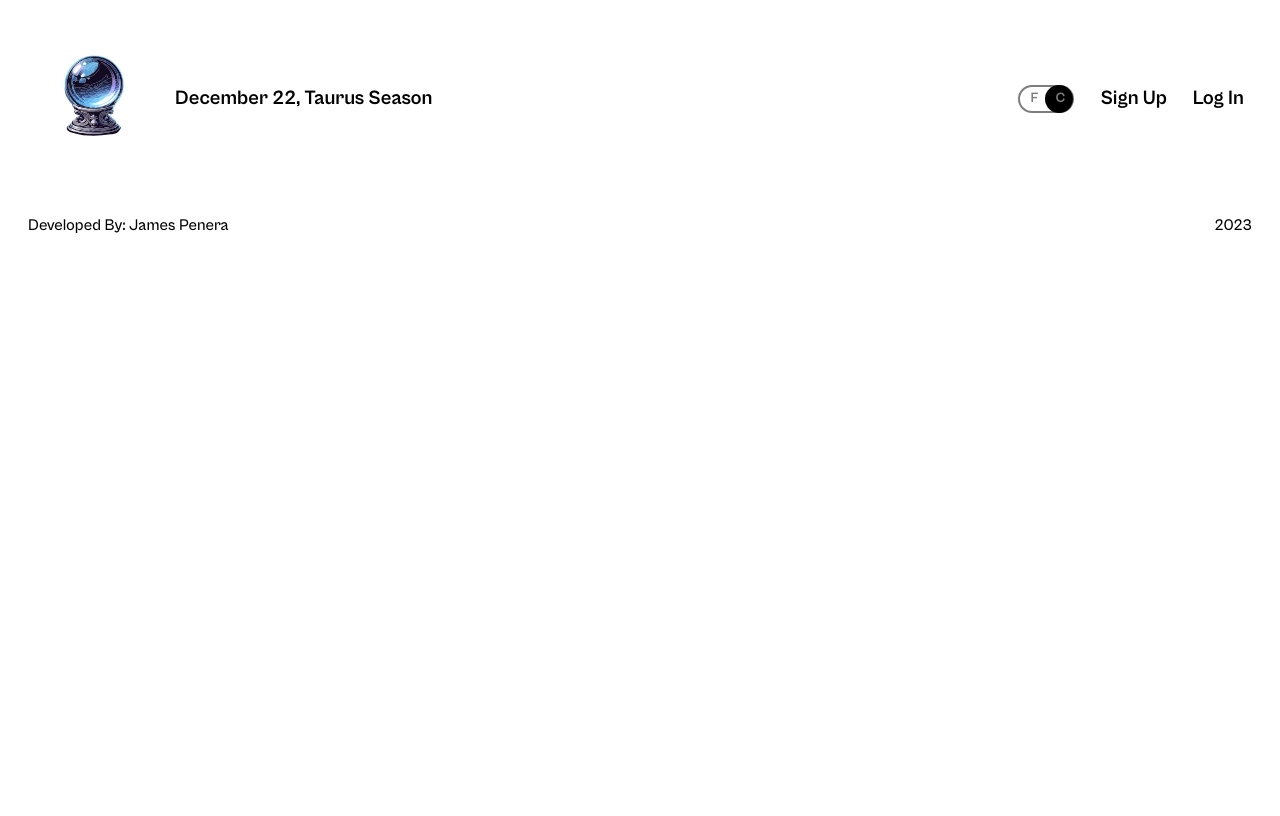
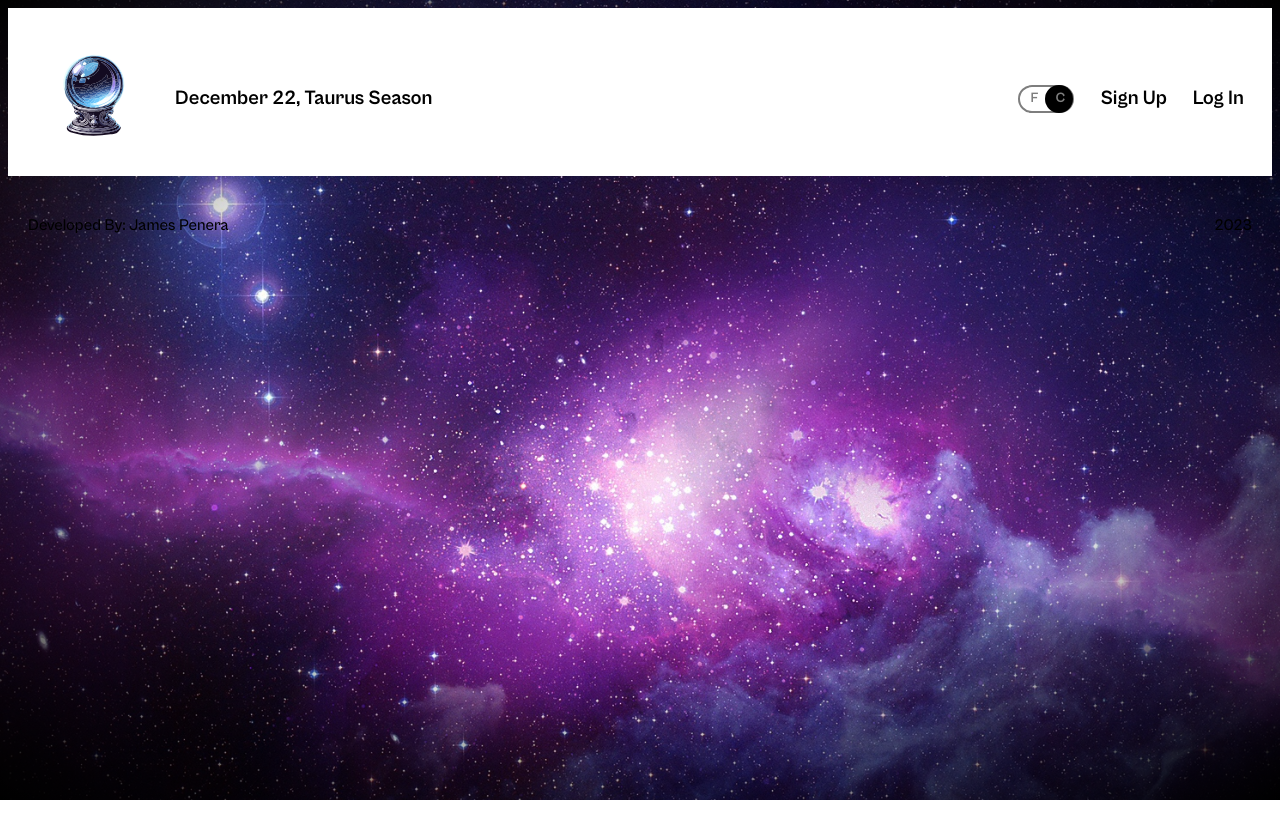
Before and after one commit to probablypenera007/madame-frontend, a React (Create React App) app: page / in a window 1280 px wide. Built offline with nearby package versions, Linux system fonts and the light colour scheme.

Commit message:
animated galaxy background applied

```diff
--- a/src/components/App/App.css
+++ b/src/components/App/App.css
@@ -5,3 +5,34 @@
     min-height: 100vh;
     margin: 0 auto;
 }
+
+.bg__galaxy{
+    position: fixed;
+    top: 0;
+    left: 0;
+    width: 100%;
+    height: 100%;
+    background-image: url("../../images/galaxy-bg.jpeg");
+    background-size: cover;
+    /* background-repeat: no-repeat; */
+    z-index: -1;
+    animation: galaxyanimate 100s infinite linear;
+    overflow: hidden;
+}
+
+.bg__galaxy::after {
+    content: '';
+    position: absolute;
+    top: 0;
+    left: 0;
+    right: 0;
+    bottom: 0;
+    background: radial-gradient(ellipse at center, transparent 50%, #000 100%);
+    pointer-events: none; /* Allows click events to pass through */
+}
+
+@keyframes galaxyanimate{
+    0% { background-size: 120%; background-position: 0 0; }
+    50% { background-size: 200%; background-position: 10% 10%; }
+    100% { background-size: 120%; background-position: 0 0; }
+}
--- a/src/components/App/App.js
+++ b/src/components/App/App.js
@@ -173,6 +173,7 @@ function App() {
 
   return (
     <CurrentUserContext.Provider value={currentUser}>
+      <div className="bg__galaxy"></div>
       <div className="page">
         {/* <CurrentTemperatureUnitContext.Provider
           value={{ currentTemperatureUnit, handleToggleSwitchChange }} WILL UPDATE THIS TO LIGHT MODE AND DARK MODE
```
Also changed, not shown: src/images/galaxy-bg.jpeg (added).
